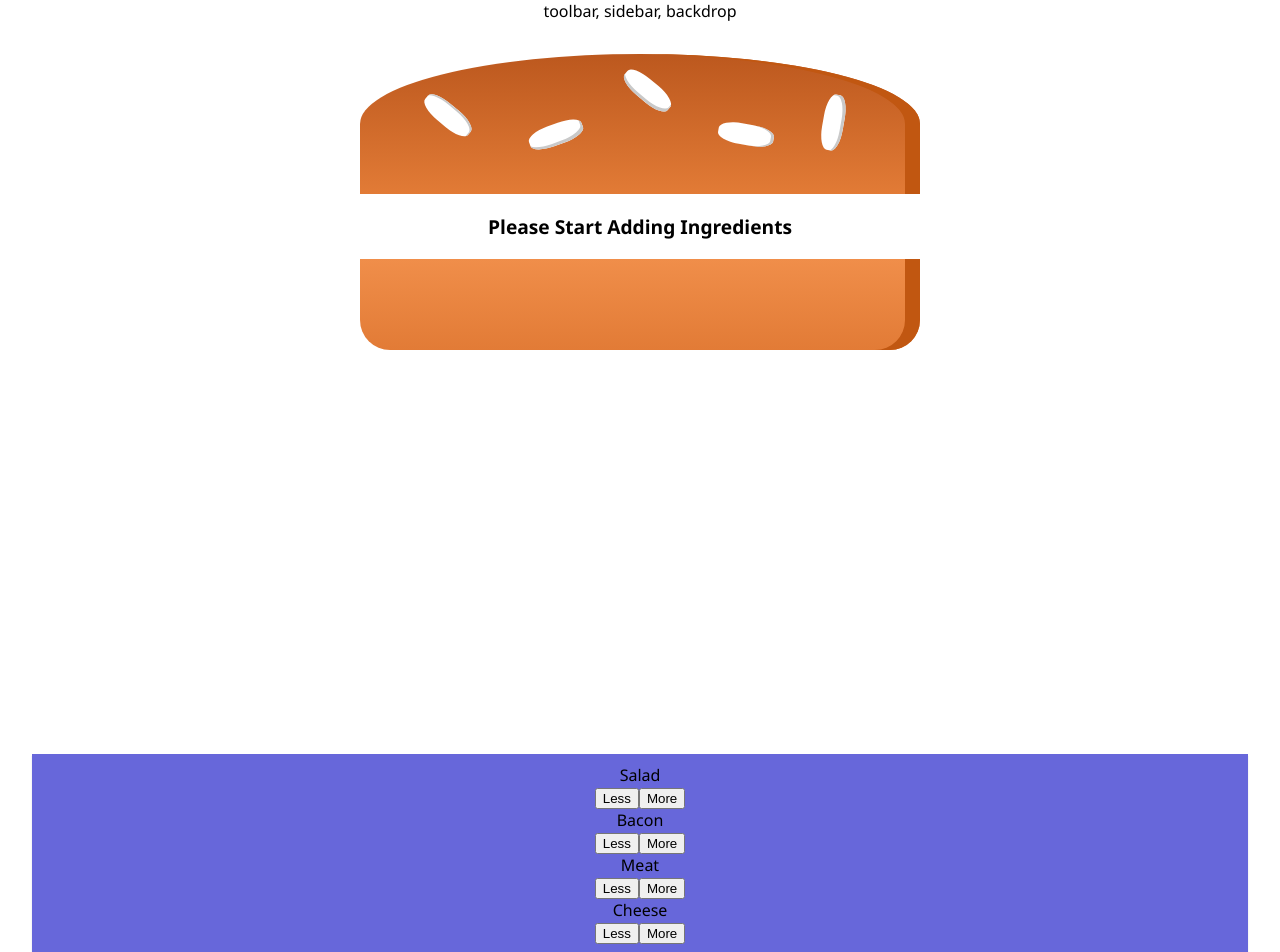
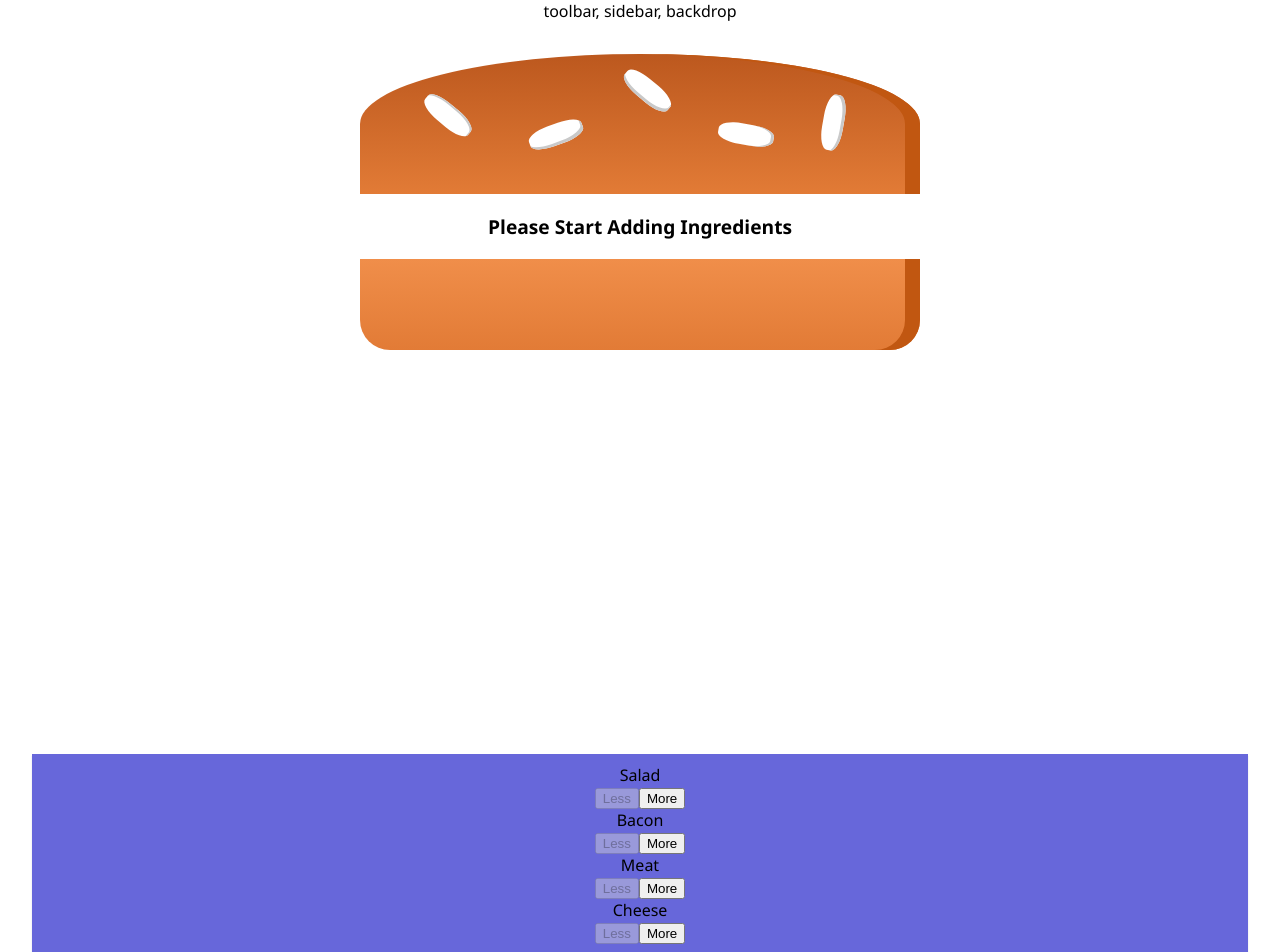
Before and after one commit to jlavan1/sandwhichmaker, a React app: page / in a window 1280 px wide. Shown: the top 952 px of the page. Built offline with nearby package versions, Linux system fonts and the light colour scheme; the HTML template or start-up script is replaced by a standard one.

Commit message:
Build Control More and Less buttons working

```diff
--- a/src/components/Burger/BuildControls/BuildContol/BuildControl.js
+++ b/src/components/Burger/BuildControls/BuildContol/BuildControl.js
@@ -5,8 +5,8 @@
 const buildControl = (props) =>(
     <div className={classes.BuildControl}>
         <div className={classes.Label}>{props.label}</div>
-        <button className={classes.Less}>Less</button>
-        <button className={classes.More}>More</button>
+        <button className={classes.Less} onClick={props.removed} disabled={props.disabled}>Less</button>
+        <button className={classes.More} onClick={props.added}>More</button>
     </div>
 
 );
--- a/src/components/Burger/BuildControls/BuildControls.js
+++ b/src/components/Burger/BuildControls/BuildControls.js
@@ -12,7 +12,13 @@
 const buildControls = (props) =>(
     <div className={classes.BuildControls}>
         {controls.map(ctrl => (
-            <BuildControl key={ctrl.label} label={ctrl.label} />
+            <BuildControl
+            key={ctrl.label}
+            label={ctrl.label}
+            added={() => props.ingredientAdded(ctrl.type)}
+            removed={() => props.ingredientRemoved(ctrl.type)}
+            disabled={props.disabled[ctrl.type]}/>
+
         ))}
 
     </div>
--- a/src/containers/BurgerBuilder/BurgerBuilder.js
+++ b/src/containers/BurgerBuilder/BurgerBuilder.js
@@ -2,6 +2,15 @@
 import Burger from '../../components/Burger/Burger';
 import BuildControls from '../../components/Burger/BuildControls/BuildControls';
 import Aux from '../../hoc/Aux';
+
+
+const INGREDIENT_PRICES = {
+    salad: 0.2,
+    cheese: 0.4,
+    meat: 0.7,
+    bacon: 0.4
+
+}
 
 class BurgerBuilder extends Component {
     // constructor(props){
@@ -14,13 +23,57 @@
             bacon: 0,
             cheese: 0,
             meat: 0
+        },
+        totalPrice: 4
+    }
+
+    addIngredientHandler = (type) =>{
+        const oldCount = this.state.ingredients[type];
+        const updatedCount = oldCount + 1;
+        const updatedIngredients = {
+            ...this.state.ingredients
+        };
+        updatedIngredients[type] = updatedCount;
+        const priceAddition = INGREDIENT_PRICES[type];
+        const oldPrice = this.state.totalPrice;
+        const newPrice = oldPrice + priceAddition;
+        this.setState({totalPrice: newPrice, ingredients: updatedIngredients})
+
+    }
+
+    removeIngredientHandler = (type) =>{
+        const oldCount = this.state.ingredients[type];
+        if (oldCount <= 0){
+            return;
         }
+        const updatedCount = oldCount - 1;
+        const updatedIngredients = {
+            ...this.state.ingredients
+        };
+        updatedIngredients[type] = updatedCount;
+        const priceDeduction = INGREDIENT_PRICES[type];
+        const oldPrice = this.state.totalPrice;
+        const newPrice = oldPrice + priceDeduction;
+        this.setState({totalPrice: newPrice, ingredients: updatedIngredients})
+
+
     }
+
     render() {
+        const disabledInfo = {
+            ...this.state.ingredients
+        };
+        for (let key in disabledInfo){
+            disabledInfo[key] = disabledInfo[key] <= 0
+        }
+
         return (
             <Aux>
                 <Burger ingredients={this.state.ingredients}/>
-                <BuildControls />
+                <BuildControls
+                    ingredientAdded={this.addIngredientHandler}
+                    ingredientRemoved={this.removeIngredientHandler}
+                    disabled={disabledInfo}/>
             </Aux>
         );
     }
```
